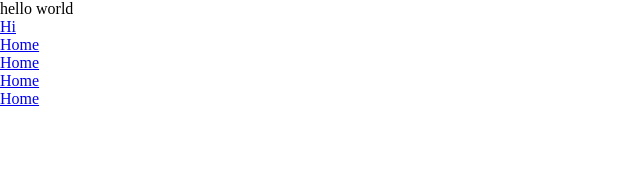
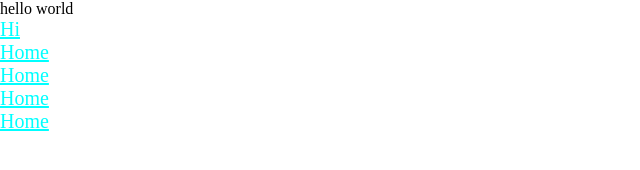
Before and after one commit to LeilaAO/front1552, a plain HTML site: page index.html in a window 1280 px wide. Shown: the whole page, without its empty margins (0-640 px from the left). Drawn offline with Linux system fonts and the light colour scheme.

Commit message:
Update style.css

```diff
--- a/style.css
+++ b/style.css
@@ -3,3 +3,8 @@
     margin: 0;
     box-sizing: border-box;
 }
+
+a{
+    font-size: 20px;
+    color: aqua;
+}
```
